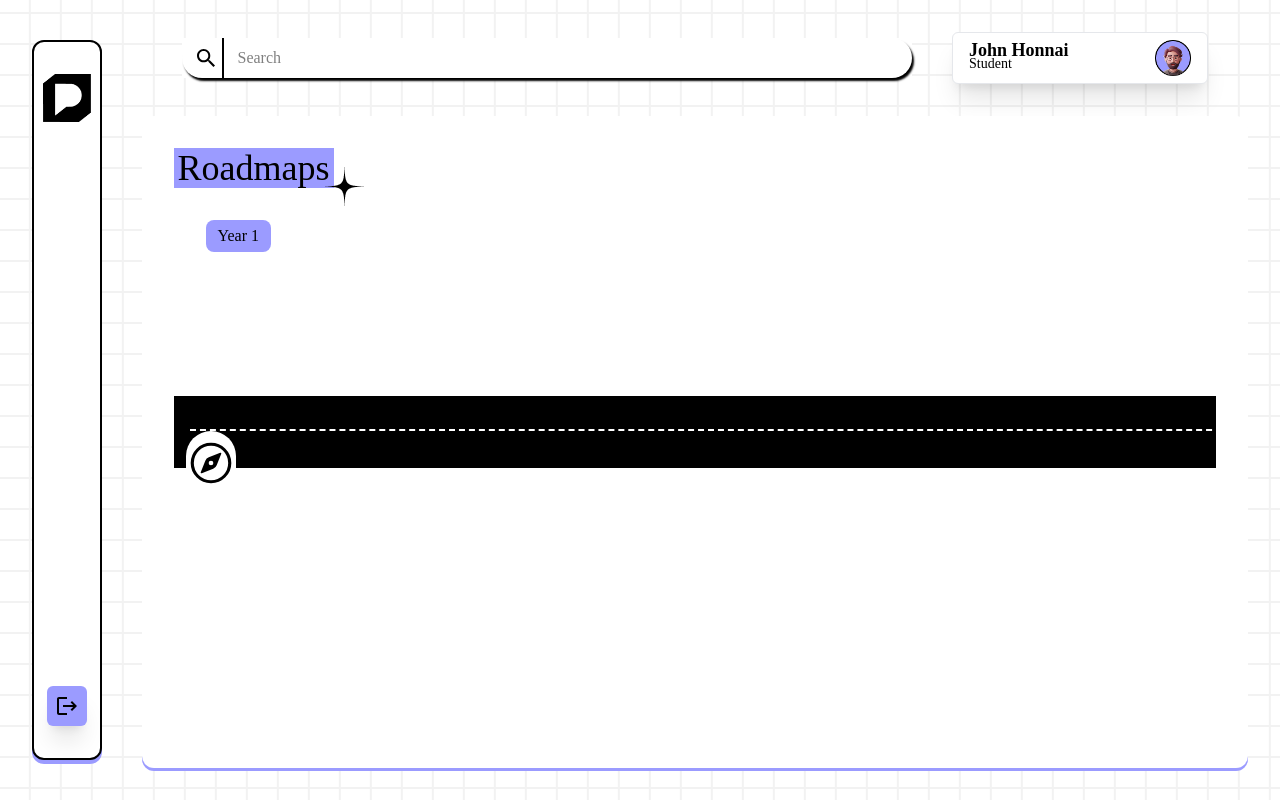
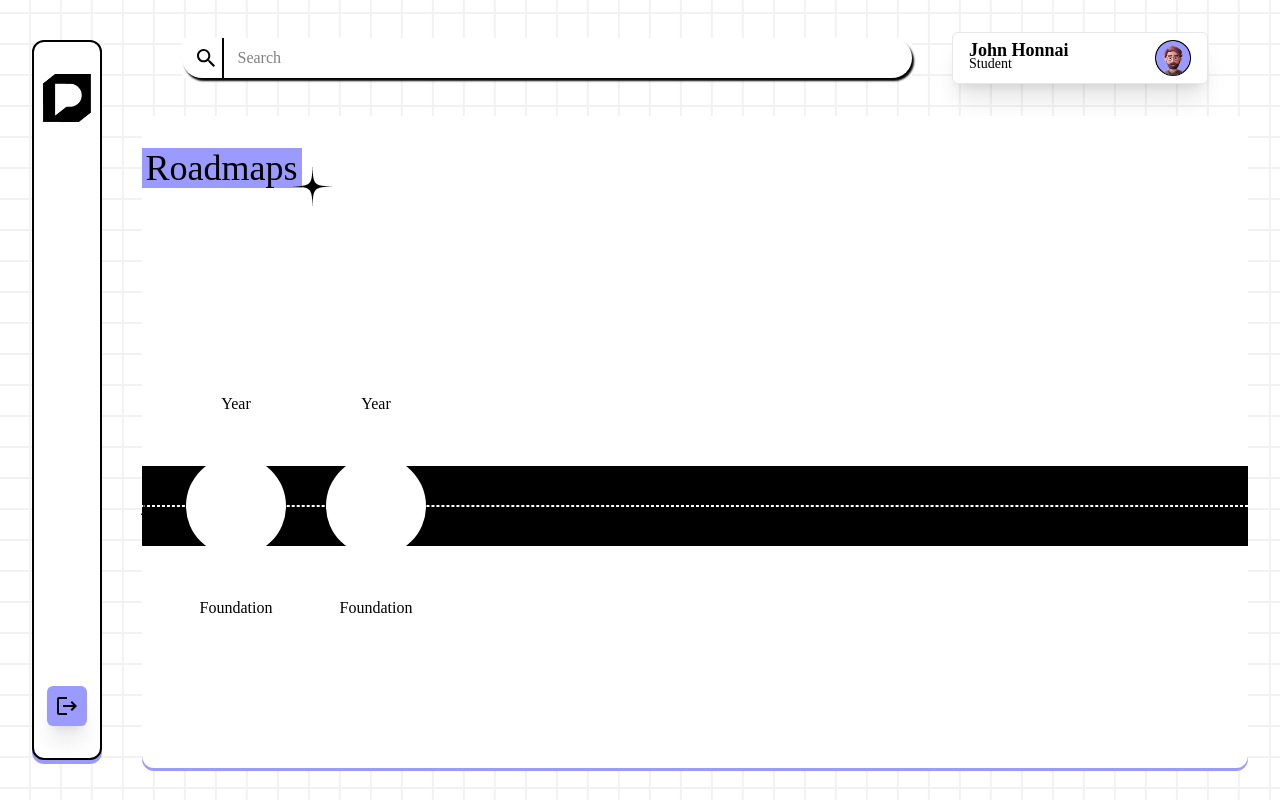
Before and after one commit to GLITCH-hash01/Placement-Resource-Portal, a React (Vite) app: page /student/roadmaps in a window 1280 px wide. Built offline with nearby package versions, Linux system fonts and the light colour scheme; sample sign-in values are in the browser's storage.

Commit message:
Added Roadmaps

```diff
--- a/src/pages/Students/Roadmaps/Roadmaps.jsx
+++ b/src/pages/Students/Roadmaps/Roadmaps.jsx
@@ -5,25 +5,28 @@ import { IoCompassOutline } from "react-icons/io5";
 export default function Roadmaps() {
   return (
     <div
-      className="w-full h-full bg-white rounded-xl p-8"
+      className="w-full h-full bg-white rounded-xl py-8"
       style={{ boxShadow: "0px 3px 0px 0px #9B9BFF" }}>
       <div className="flex items-start mb-6">
         <Heading>Roadmaps</Heading>
       </div>
-      <div className="relative flex items-center w-full">
-        <div className="absolute w-full h-18 bg-black flex items-center mt-100">
-          <div className="w-full border-dashed border-t-2 border-white mx-4 flex items-center justify-center mt-15">
-            <div className="w-16 h-16 bg-white rounded-full flex items-center justify-center mr-250">
-              <IoCompassOutline size={50} />
-            </div>
+      <div className="relative flex items-center h-full w-full">
+        <div className="flex w-full h-20 bg-black items-center">
+          <span className="w-full  border border-white border-dashed"></span>
+        </div>
+        <div className="absolute top-[50%] gap-10 h-72 w-full flex items-center  -translate-y-[50%]">
+          j{" "}
+          <div className="h-full flex flex-col items-center justify-center gap-10">
+            <p>Year</p>
+            <div className=" bg-white h-25   w-25 rounded-full"></div>
+            <p>Foundation</p>
           </div>
-        </div>
-        <div className="relative w-full flex justify-start px-8">
-          <div className="flex flex-col items-center">
-            <p className="mt-2 bg-primary px-3 py-1 rounded-lg text-center font-primary">
-              Year 1
-            </p>
+          <div className="h-full flex flex-col items-center justify-center gap-10">
+            <p>Year</p>
+            <div className=" bg-white h-25   w-25 rounded-full"></div>
+            <p>Foundation</p>
           </div>
+
         </div>
       </div>
     </div>
```
